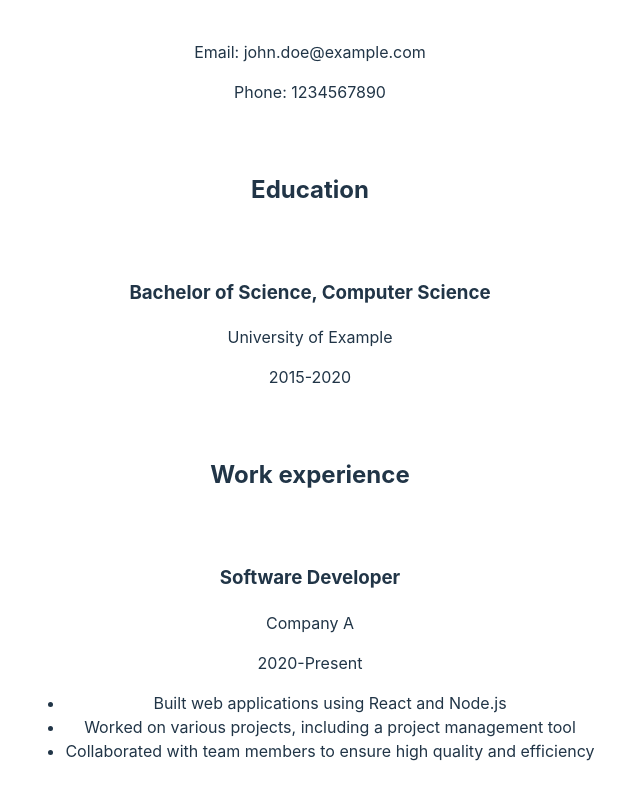
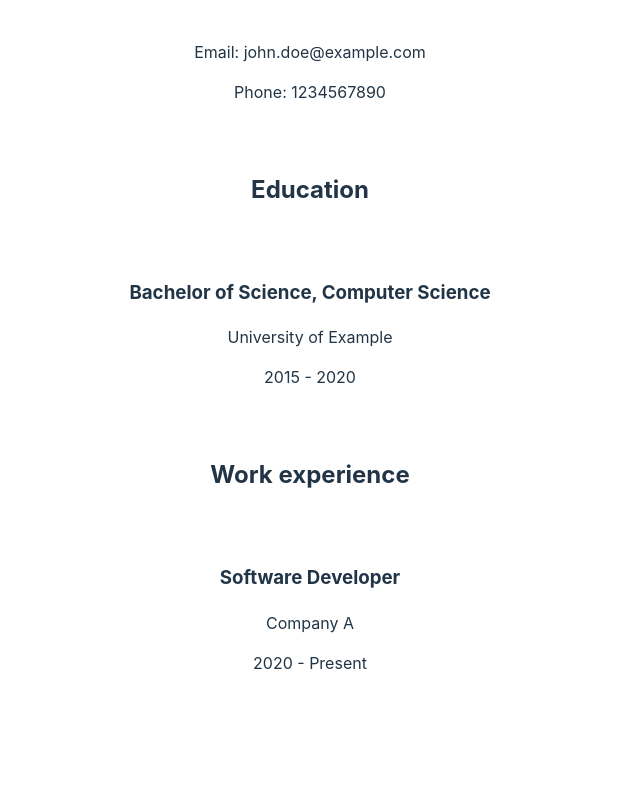
Before and after one commit to Norraynor/odin-cv-application, a React (Vite) app: page / in a window 1280 px wide. Shown: the part 206-1006 px from the top of the page, without its empty margins (330-970 px from the left). After the commit the page ends 961 px from the top, so only its background shows below. Built offline with nearby package versions, Linux system fonts and the light colour scheme.

Commit message:
Add data to all rendered components

```diff
--- a/src/components/CV.jsx
+++ b/src/components/CV.jsx
@@ -99,8 +99,8 @@ function CV() {
 				EDIT
 			</button>
 			<Personal data={data.personal} />
-			<Education />
-			<Experience />
+			<Education data={data.education} />
+			<Experience data={data.experience} />
 		</>
 	);
 }
--- a/src/components/CVForm.jsx
+++ b/src/components/CVForm.jsx
@@ -39,6 +39,7 @@ function CVForm(props) {
 						<input type="date" id="start-date" name="start-date" required />
 						<label htmlFor="end-date">End:</label>
 						<input type="date" id="end-date" name="end-date" required />
+						<button>Add</button>
 					</fieldset>
 					<button type="submit">SAVE</button>
 					<button type="button" onClick={props.handleSave}>
--- a/src/components/Education.jsx
+++ b/src/components/Education.jsx
@@ -1,12 +1,20 @@
-function Education() {
+/* eslint-disable react/prop-types */
+function Education(props) {
+	let degree = props.data.degree;
+	let institution = props.data.institution;
+	let startDate = props.data.startDate;
+	let endDate = props.data.endDate;
+
 	return (
 		<>
 			<div className="edu">
 				<h2>Education</h2>
 				<div className="card">
-					<h3>Bachelor of Science, Computer Science</h3>
-					<p>University of Example</p>
-					<p>2015-2020</p>
+					<h3>{degree}</h3>
+					<p>{institution}</p>
+					<p>
+						{startDate} - {endDate}
+					</p>
 				</div>
 			</div>
 		</>
--- a/src/components/Experience.jsx
+++ b/src/components/Experience.jsx
@@ -1,22 +1,19 @@
-function Experience() {
+/* eslint-disable react/prop-types */
+function Experience(props) {
+	let position = props.data.position;
+	let company = props.data.company;
+	let startDate = props.data.startDate;
+	let endDate = props.data.endDate;
 	return (
 		<>
 			<div className="exp">
 				<h2>Work experience</h2>
 				<div className="card">
-					<h3>Software Developer</h3>
-					<p>Company A</p>
-					<p>2020-Present</p>
-					<ul>
-						<li>Built web applications using React and Node.js</li>
-						<li>
-							Worked on various projects, including a project management tool
-						</li>
-						<li>
-							Collaborated with team members to ensure high quality and
-							efficiency
-						</li>
-					</ul>
+					<h3>{position}</h3>
+					<p>{company}</p>
+					<p>
+						{startDate} - {endDate}
+					</p>
 				</div>
 			</div>
 		</>
--- a/src/components/Personal.jsx
+++ b/src/components/Personal.jsx
@@ -1,6 +1,5 @@
 /* eslint-disable react/prop-types */
 function Personal(props) {
-	console.log(props, "personal");
 	let name = props.data.firstName + " " + props.data.surname;
 	let email = props.data.email;
 	let phone = props.data.phone;
```
